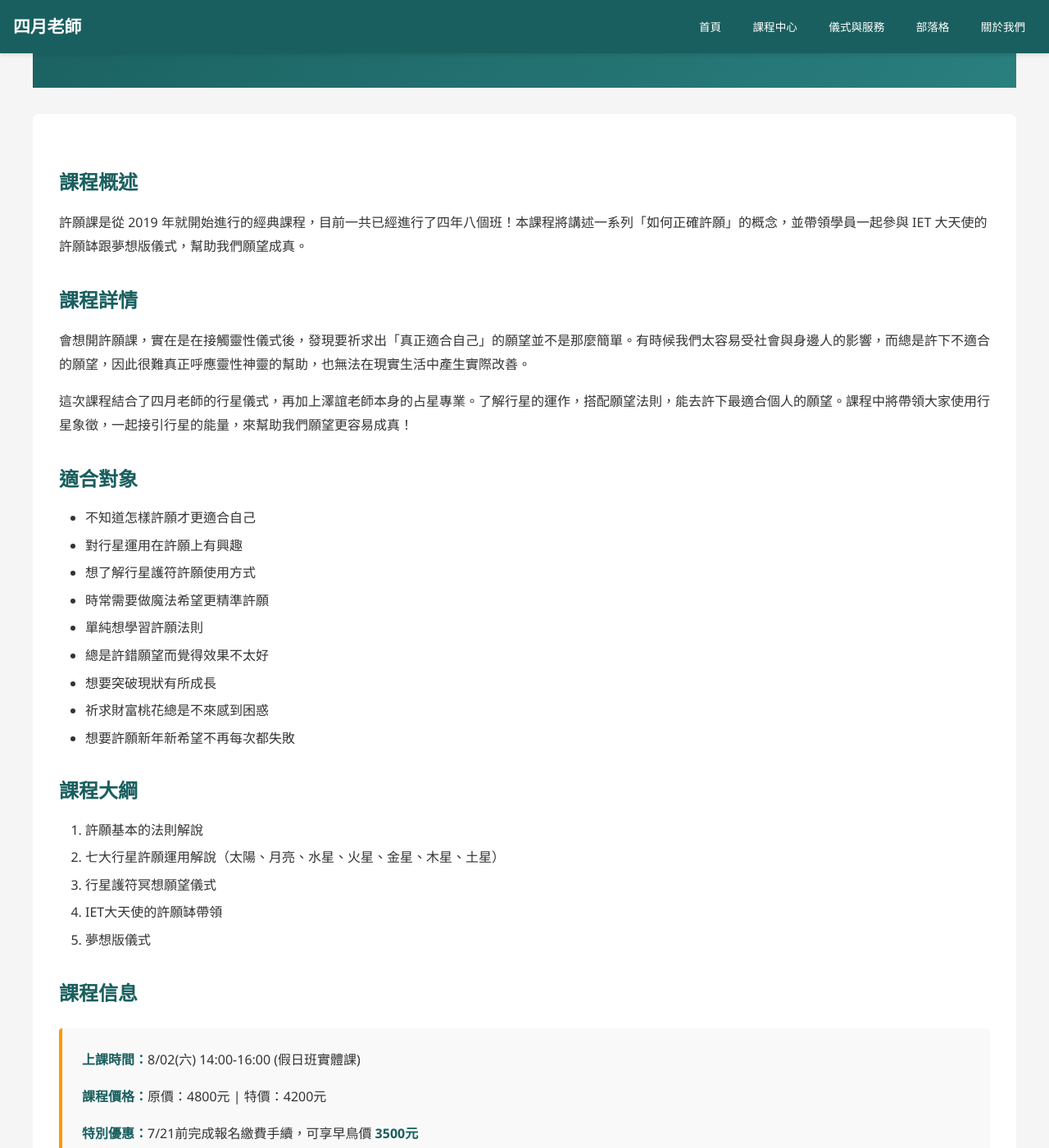
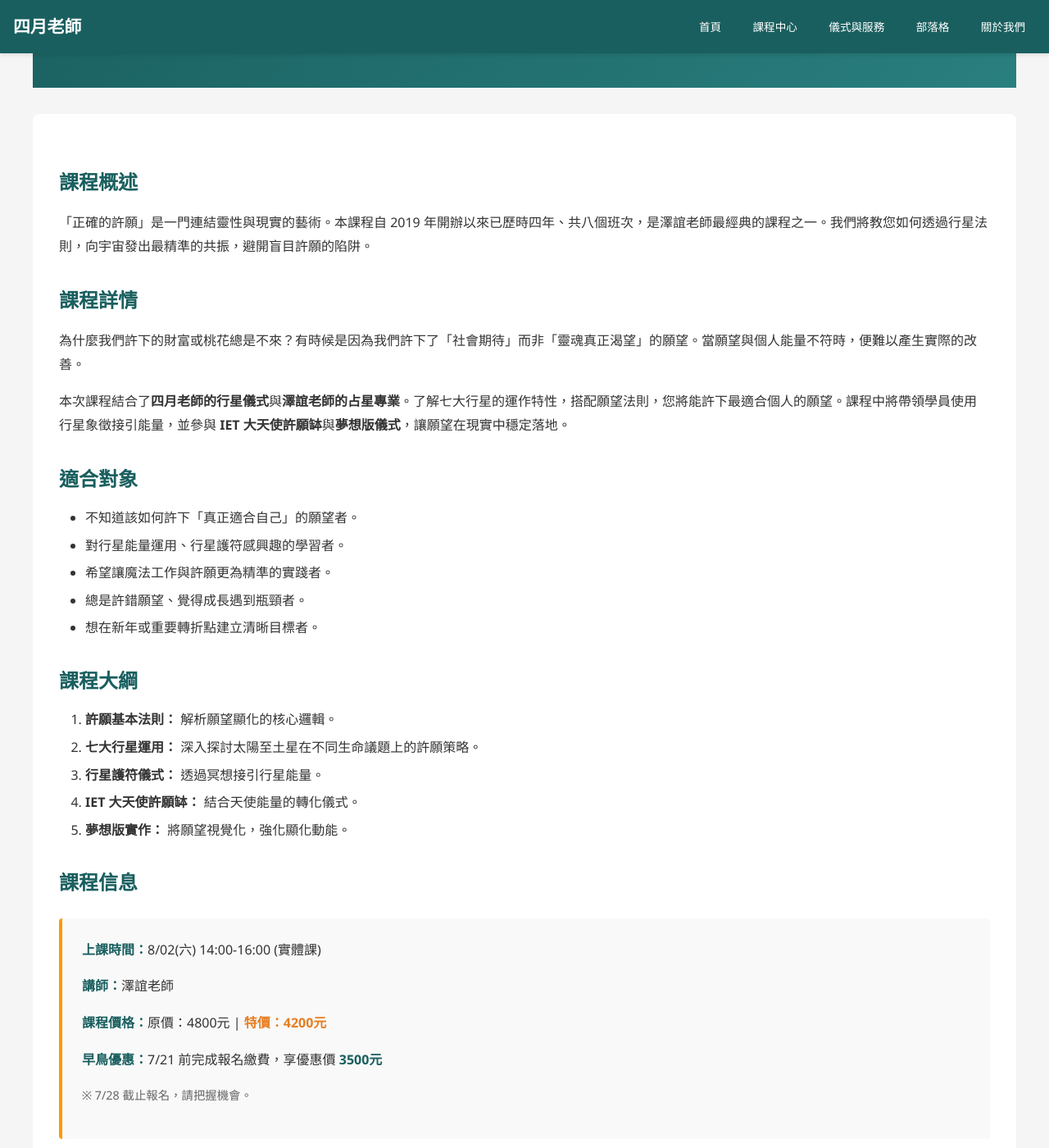
Before and after one commit to light4uliuphone-lang/hoodoo, a Jekyll site: the page built from courses/course-015.html, in a window 1280 px wide and 1400 px high, scrolled down 268 px. Shown: the whole window at 82% size. Built offline with Jekyll 4.4.1, drawn with Linux system fonts in a browser that asks for light colours; some of the changed text lies outside the part shown.

Commit message:
Update course-015.html

```diff
--- a/courses/course-015.html
+++ b/courses/course-015.html
@@ -4,12 +4,13 @@ title: "行星許願課(實體) - 澤誼老師"
 ---
 
 <div class="container" style="padding: 3rem 0;">
-    <a href="/courses.html" class="back-link">← 返回課程中心</a>
+    <a href="/courses/" class="back-link">← 返回課程中心</a>
 
     <div class="course-detail-header">
-        <h1>行星許願課 (實體)</h1>
+        <h1>{{ page.title | split: " - " | first }}</h1>
         <div class="meta">
-            <span>🌟 行星魔法與許願</span>
+            <span>✨ 現代魔法</span>
+            <span>🌟 行星許願</span>
             <span>📊 初級</span>
             <span>👨‍🏫 澤誼老師</span>
         </div>
@@ -17,59 +18,58 @@ title: "行星許願課(實體) - 澤誼老師"
 
     <div class="course-detail-content">
         <h2>課程概述</h2>
-        <p>許願課是從 2019 年就開始進行的經典課程，目前一共已經進行了四年八個班！本課程將講述一系列「如何正確許願」的概念，並帶領學員一起參與 IET 大天使的許願缽跟夢想版儀式，幫助我們願望成真。</p>
+        <p>「正確的許願」是一門連結靈性與現實的藝術。本課程自 2019 年開辦以來已歷時四年、共八個班次，是澤誼老師最經典的課程之一。我們將教您如何透過行星法則，向宇宙發出最精準的共振，避開盲目許願的陷阱。</p>
 
         <h2>課程詳情</h2>
-        <p>會想開許願課，實在是在接觸靈性儀式後，發現要祈求出「真正適合自己」的願望並不是那麼簡單。有時候我們太容易受社會與身邊人的影響，而總是許下不適合的願望，因此很難真正呼應靈性神靈的幫助，也無法在現實生活中產生實際改善。</p>
-        <p>這次課程結合了四月老師的行星儀式，再加上澤誼老師本身的占星專業。了解行星的運作，搭配願望法則，能去許下最適合個人的願望。課程中將帶領大家使用行星象徵，一起接引行星的能量，來幫助我們願望更容易成真！</p>
+        <p>為什麼我們許下的財富或桃花總是不來？有時候是因為我們許下了「社會期待」而非「靈魂真正渴望」的願望。當願望與個人能量不符時，便難以產生實際的改善。</p>
+
+        <p>本次課程結合了<strong>四月老師的行星儀式</strong>與<strong>澤誼老師的占星專業</strong>。了解七大行星的運作特性，搭配願望法則，您將能許下最適合個人的願望。課程中將帶領學員使用行星象徵接引能量，並參與 <strong>IET 大天使許願缽</strong>與<strong>夢想版儀式</strong>，讓願望在現實中穩定落地。</p>
 
         <h2>適合對象</h2>
         <ul>
-            <li>不知道怎樣許願才更適合自己</li>
-            <li>對行星運用在許願上有興趣</li>
-            <li>想了解行星護符許願使用方式</li>
-            <li>時常需要做魔法希望更精準許願</li>
-            <li>單純想學習許願法則</li>
-            <li>總是許錯願望而覺得效果不太好</li>
-            <li>想要突破現狀有所成長</li>
-            <li>祈求財富桃花總是不來感到困惑</li>
-            <li>想要許願新年新希望不再每次都失敗</li>
+            <li>不知道該如何許下「真正適合自己」的願望者。</li>
+            <li>對行星能量運用、行星護符感興趣的學習者。</li>
+            <li>希望讓魔法工作與許願更為精準的實踐者。</li>
+            <li>總是許錯願望、覺得成長遇到瓶頸者。</li>
+            <li>想在新年或重要轉折點建立清晰目標者。</li>
         </ul>
 
         <h2>課程大綱</h2>
-        <ol>
-            <li>許願基本的法則解說</li>
-            <li>七大行星許願運用解說（太陽、月亮、水星、火星、金星、木星、土星）</li>
-            <li>行星護符冥想願望儀式</li>
-            <li>IET大天使的許願缽帶領</li>
-            <li>夢想版儀式</li>
-        </ol>
+        <div class="syllabus-grid">
+            <ol>
+                <li><strong>許願基本法則：</strong> 解析願望顯化的核心邏輯。</li>
+                <li><strong>七大行星運用：</strong> 深入探討太陽至土星在不同生命議題上的許願策略。</li>
+                <li><strong>行星護符儀式：</strong> 透過冥想接引行星能量。</li>
+                <li><strong>IET 大天使許願缽：</strong> 結合天使能量的轉化儀式。</li>
+                <li><strong>夢想版實作：</strong> 將願望視覺化，強化顯化動能。</li>
+            </ol>
+        </div>
 
         <h2>課程信息</h2>
         <div class="course-info-box">
-            <p><strong>上課時間：</strong>8/02(六) 14:00-16:00 (假日班實體課)</p>
-            <p><strong>課程價格：</strong>原價：4800元 | 特價：4200元</p>
-            <p><strong>特別優惠：</strong>7/21前完成報名繳費手續，可享早鳥價 <strong>3500元</strong></p>
-            <p><strong>報名截止：</strong>7/28 截止報名</p>
+            <p><strong>上課時間：</strong>8/02(六) 14:00-16:00 (實體課)</p>
             <p><strong>講師：</strong>澤誼老師</p>
+            <p><strong>課程價格：</strong>原價：4800元 | <span style="color: #e67e22; font-weight: bold;">特價：4200元</span></p>
+            <p><strong>早鳥優惠：</strong>7/21 前完成報名繳費，享優惠價 <strong>3500元</strong></p>
+            <p style="font-size: 0.9rem; color: #666;">※ 7/28 截止報名，請把握機會。</p>
         </div>
 
         <h2>老師介紹</h2>
         <div class="teacher-info">
             <h3>澤誼老師</h3>
-            <p><strong>專長：</strong>占星、塔羅占卜、光體手術、接觸療法、IET大天使能量綜合療法、靈擺探測術操作。</p>
-            <p>除了身心靈技術上的操作外，我更在乎的是人性的變化與勇於挑戰生命歷程的勇氣。藉著這些工具的使用，能讓我們更瞭解自己在人生的路途上是否可以走得更有覺知，更不會恐懼的接受生命所帶來的各種困難與禮物。希望運用一點古早所流傳下來的智慧的工具能讓我們能臣服於當下的問題，進而做出最好的抉擇。</p>
-            <p><strong>FB粉絲團：</strong>澤誼的人參青紅燈</p>
+            <p>澤誼老師精通占星、塔羅、光體手術及 IET 大天使能量療法。她致力於透過靈性工具幫助人們更有覺知地接受生命的挑戰與禮物，並在關鍵時刻做出最好的抉擇。</p>
+            <p><strong>粉絲專頁：</strong>澤誼的人參青紅燈</p>
         </div>
 
         <h2>報名方式</h2>
         <div class="registration-info">
-            <p><strong>方式一：</strong>請填寫下方表單，留下 E-mail 和聯絡電話。完成報名後，將於三日內回信給您。</p>
-            <p><strong>方式二：</strong>請來信至 <a href="mailto:{{ site.email | default: 'herbmagic@hotmail.com.tw' }}">{{ site.email | default: 'herbmagic@hotmail.com.tw' }}</a>，標題為「行星許願課」，告知您的姓名、聯絡電話即可。</p>
+            <p><strong>方式一：</strong>請填寫官方報名表單，完成後將於三日內回信給您。</p>
+            <p><strong>方式二：</strong>請來信至 <a href="mailto:{{ site.email | default: 'herbmagic@hotmail.com.tw' }}">{{ site.email | default: 'herbmagic@hotmail.com.tw' }}</a></p>
+            <p>郵件標題請註明：<strong>「報名 {{ page.title | split: " - " | first }}」</strong>，並告知您的姓名與聯絡電話。</p>
         </div>
 
         <div style="text-align: center; margin-top: 2rem;">
-            <a href="mailto:{{ site.email | default: 'herbmagic@hotmail.com.tw' }}" class="btn-primary">立即報名</a>
+            <a href="mailto:{{ site.email | default: 'herbmagic@hotmail.com.tw' }}?subject=報名-{{ page.title | split: ' - ' | first }}" class="btn-primary">立即報名</a>
         </div>
     </div>
 </div>
```
